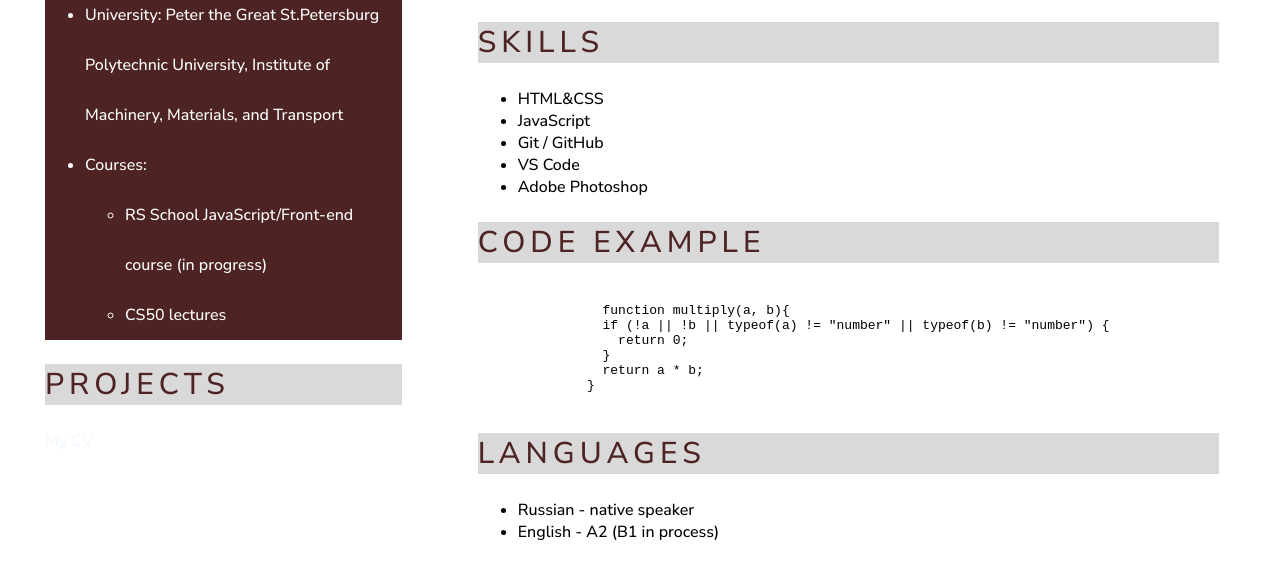
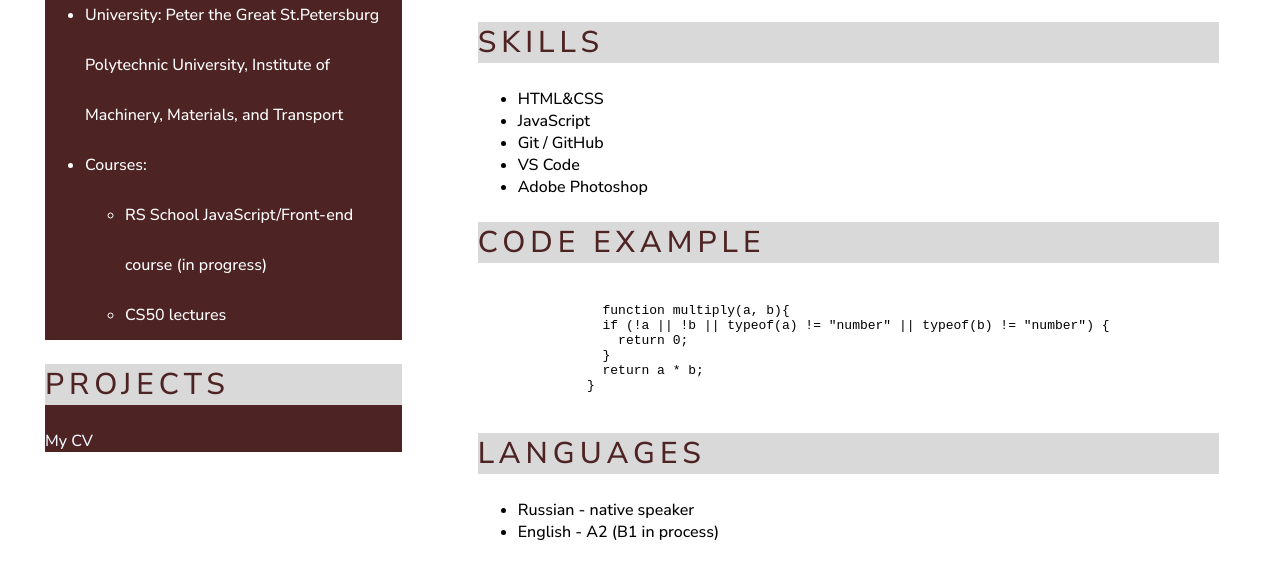
Before and after one commit to BotsulaAnastasia/rsschool-cv, a plain HTML site: page index.html in a window 1280 px wide. Shown: the part 758-1344 px from the top of the page. Drawn offline with Linux system fonts and the light colour scheme.

Commit message:
refactor: add style to section projects

```diff
--- a/css/style.css
+++ b/css/style.css
@@ -83,6 +83,9 @@ html {
 #education {
   background: #4d2323;
 }
+#projects {
+  background: #4d2323;
+}
 .main-container section {
   margin-bottom: 15px;
 }
```
